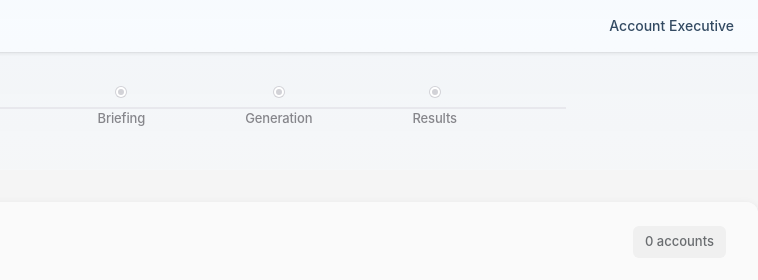
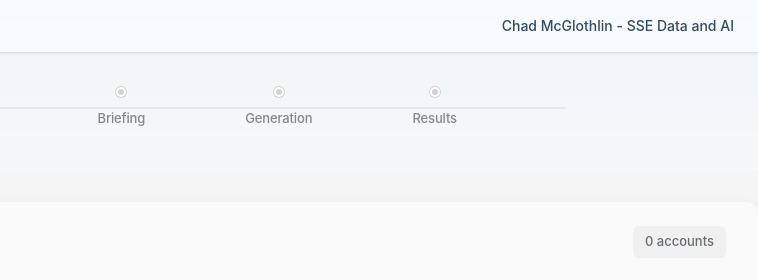
Before and after one commit to chadlmc1970/bdc-assessment-generator, a website: page srv/public/agent-demo.html in a window 1280 px wide. Shown: the top 280 px of the page, 522-1280 px from the left. Drawn offline with Linux system fonts and the light colour scheme.

Commit message:
Update user info to show Chad McGlothlin - SSE Data and AI

```diff
--- a/srv/public/agent-demo.html
+++ b/srv/public/agent-demo.html
@@ -15,7 +15,7 @@
             <span class="top-bar-title">SAP Account Management - BDC Assessment Tool</span>
         </div>
         <div class="crm-user-info">
-            <span class="user-role">Account Executive</span>
+            <span class="user-role">Chad McGlothlin - SSE Data and AI</span>
         </div>
     </div>
 
```
